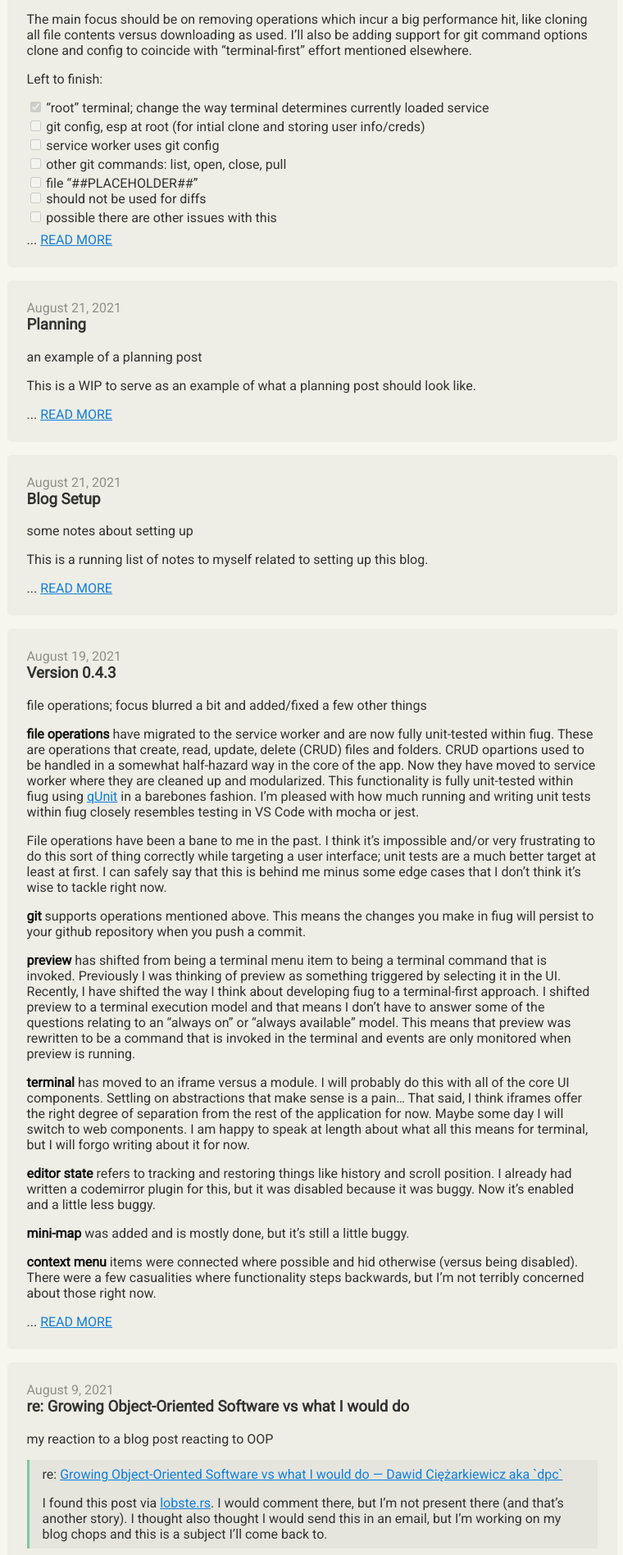
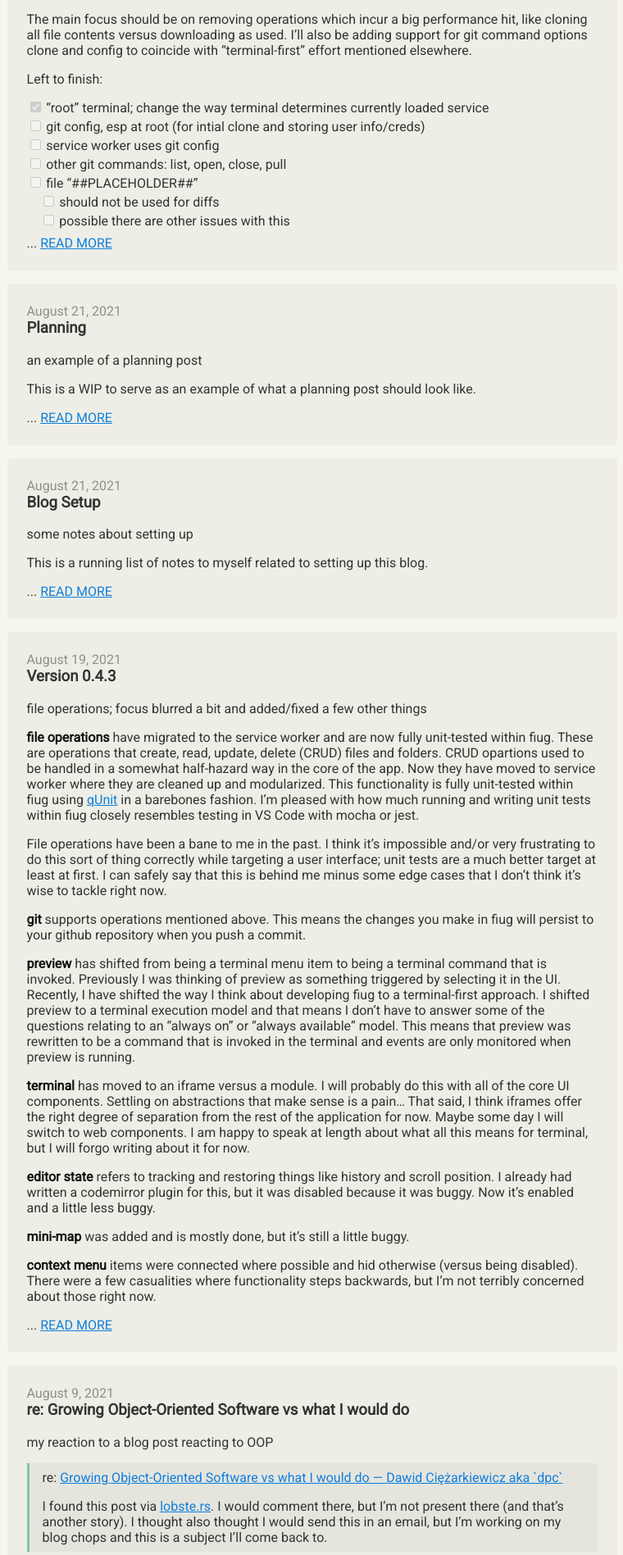
Before and after one commit to fiugd/blog, a Jekyll site: the page built from docs/index.md, in a window 1280 px wide. Shown: the part 1801-3698 px from the top of the page at 82% size, without its empty margins (259-1019 px from the left). Built offline with Jekyll 4.4.1, drawn with Linux system fonts in a browser that asks for light colours.

Commit message:
sitre css embeded task lists, add padding

```diff
--- a/docs/css/style.scss
+++ b/docs/css/style.scss
@@ -166,6 +166,10 @@ li.post {
 }
 li.post time { opacity: .5; }
 li.task-list-item {  padding-bottom: 0.25em;  }
+.task-list .task-list {
+    padding-left: 1em;
+    padding-top: 0.25em;
+}
 ul.tags, ul.posts, ul.task-list { list-style: none; padding: 0; }
 ul.tags { display: none; }
 ul.tags li {
```
